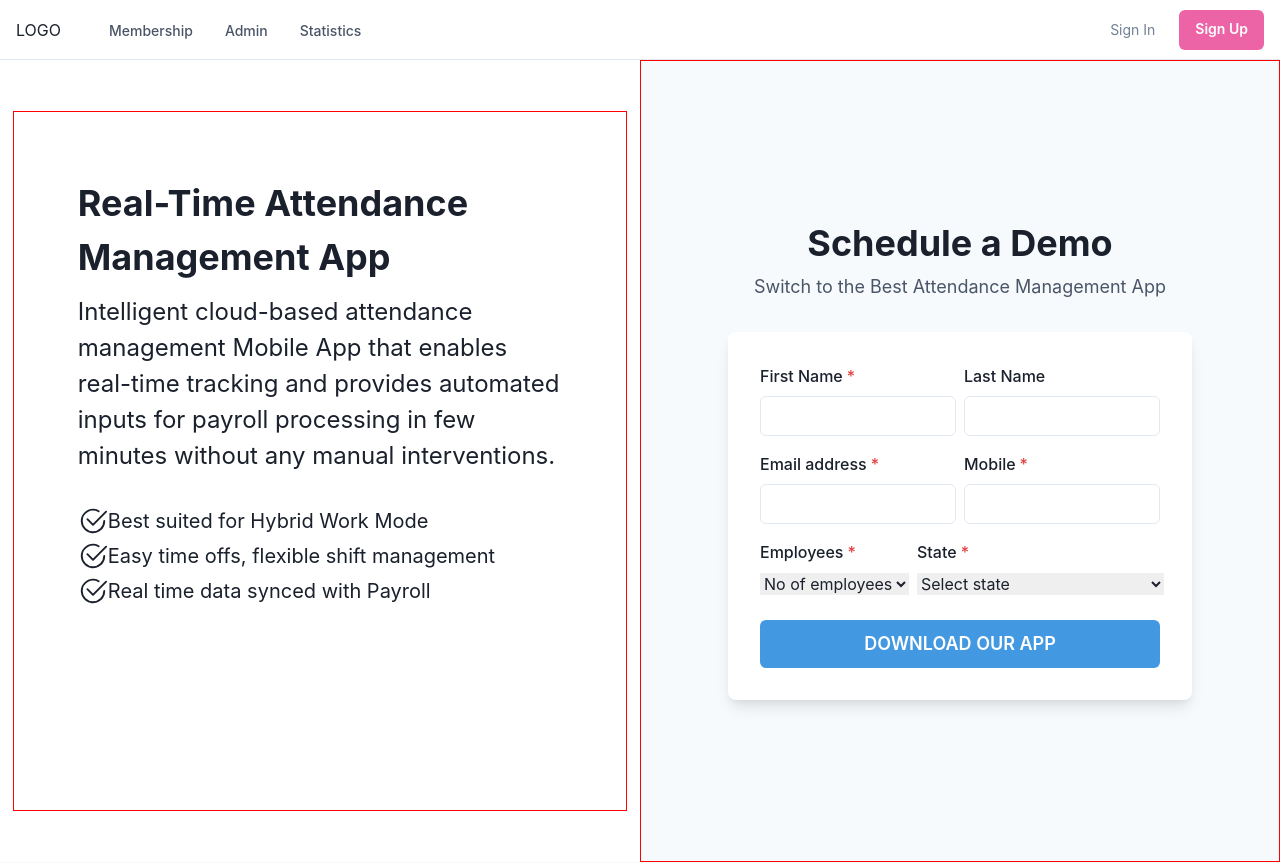
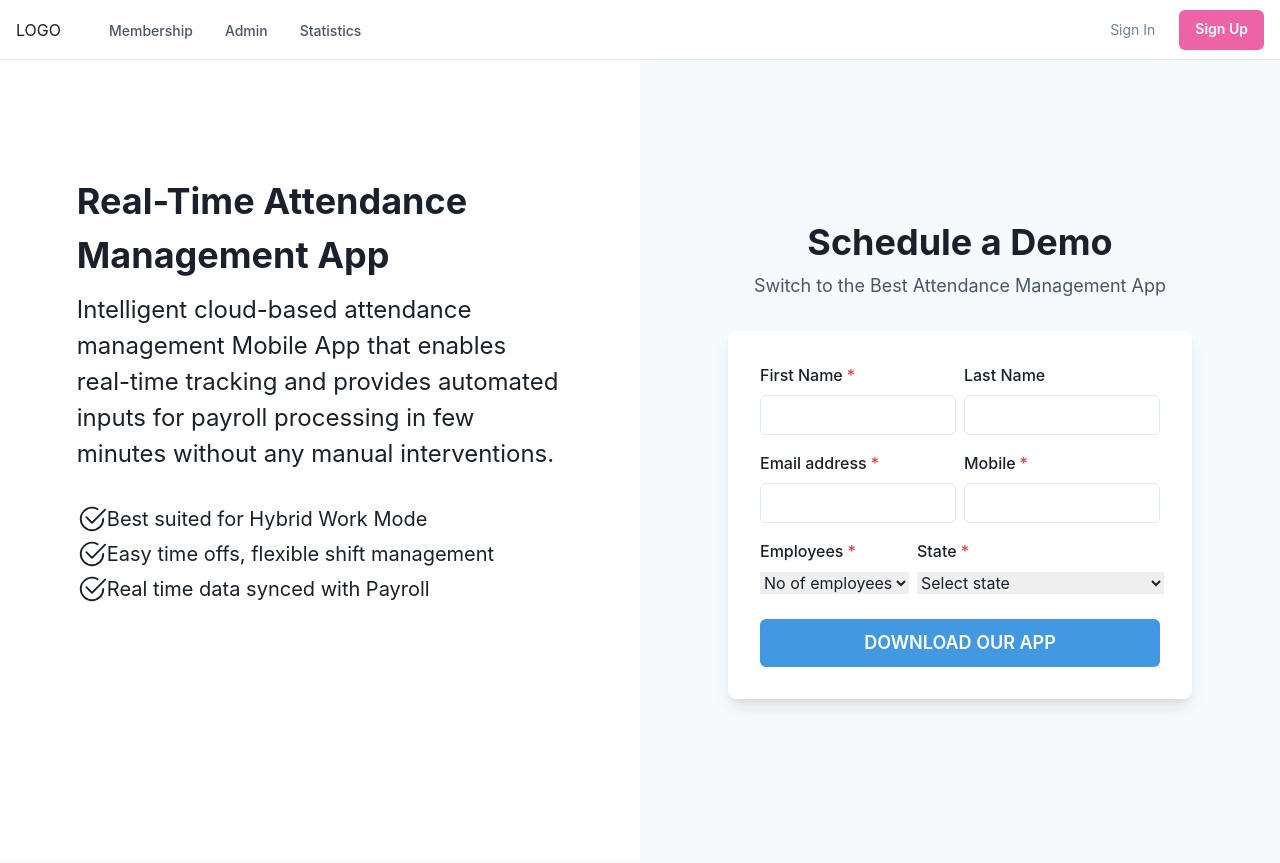
Before and after one commit to shaileshwebdeveloper/attweb, a React (Create React App) app: page / in a window 1280 px wide. Shown: the top 863 px of the page. Built offline with nearby package versions, Linux system fonts and the light colour scheme.

Commit message:
box border removed

```diff
--- a/src/Components/Home/TopSection.jsx
+++ b/src/Components/Home/TopSection.jsx
@@ -9,7 +9,7 @@ export const TopSection = () => {
 
         <Flex m="auto" w="100%" textAlign={"left"}>
 
-            <Box border={"1px solid red"} w="48%" m="auto" h="700px" p="5%">
+            <Box w="48%" m="auto" h="700px" p="5%">
 
             <Text fontSize='4xl' as='b'> Real-Time Attendance Management App</Text>
 
@@ -41,7 +41,7 @@ export const TopSection = () => {
 
             </Box>
 
-            <Box border={"1px solid red"} w="50%">
+            <Box  w="50%">
 
              <TopForm />
 
```
